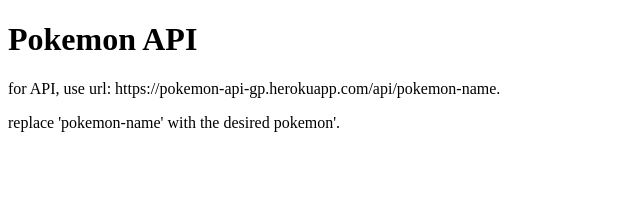
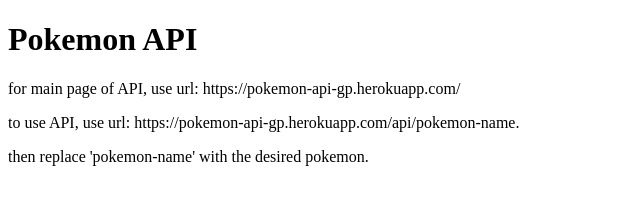
Before and after one commit to g-patton/pokemon-api, a website: page index.html in a window 1280 px wide. Shown: the whole page, without its empty margins (0-640 px from the left). Drawn offline with Linux system fonts and the light colour scheme.

Commit message:
index.html changes for instructions

```diff
--- a/index.html
+++ b/index.html
@@ -8,8 +8,10 @@
 </head>
 <body>
     <h1>Pokemon API</h1>
-    <p>for API, use url: https://pokemon-api-gp.herokuapp.com/api/pokemon-name.</p>
-    <p>replace 'pokemon-name' with the desired pokemon'.</p>
+    <p>for main page of API, use url: https://pokemon-api-gp.herokuapp.com/</p>
+
+    <p>to use API, use url: https://pokemon-api-gp.herokuapp.com/api/pokemon-name.</p>
+    <p>then replace 'pokemon-name' with the desired pokemon.</p>
 
 
 </body>
```
